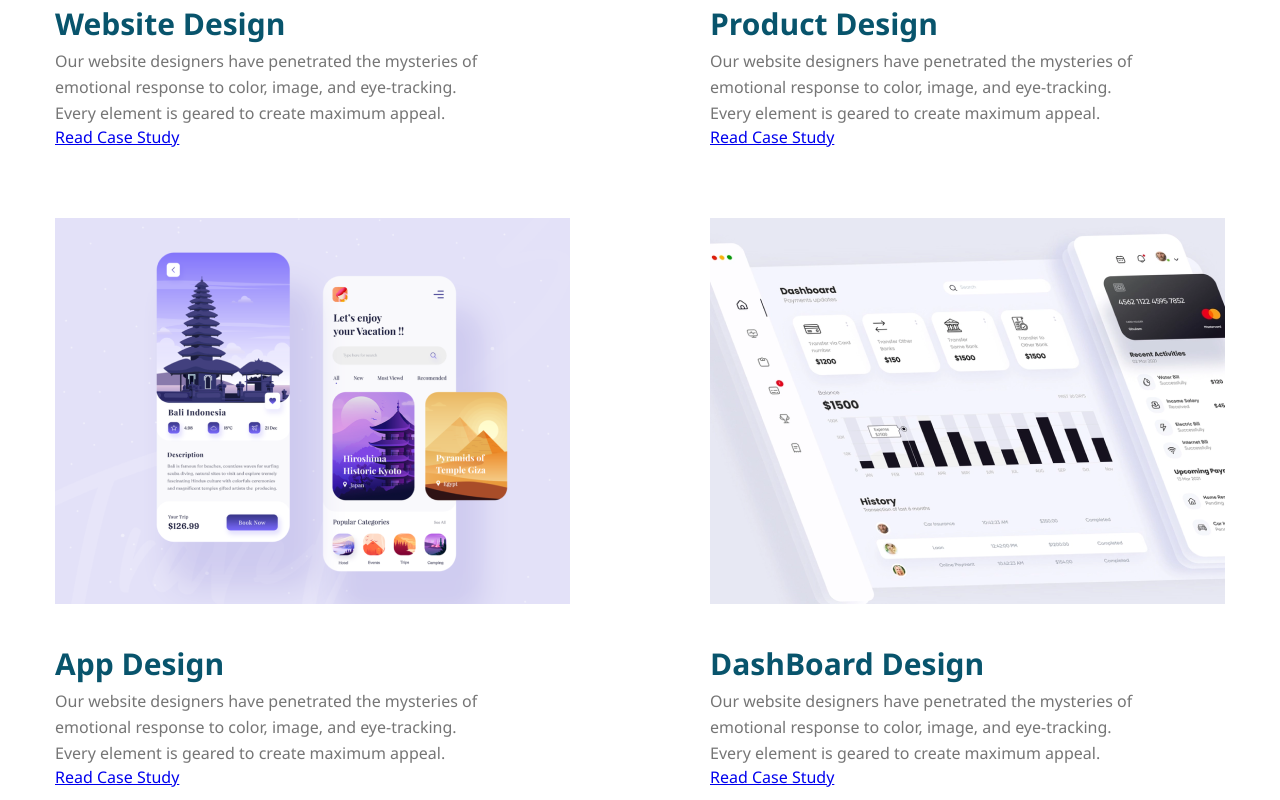
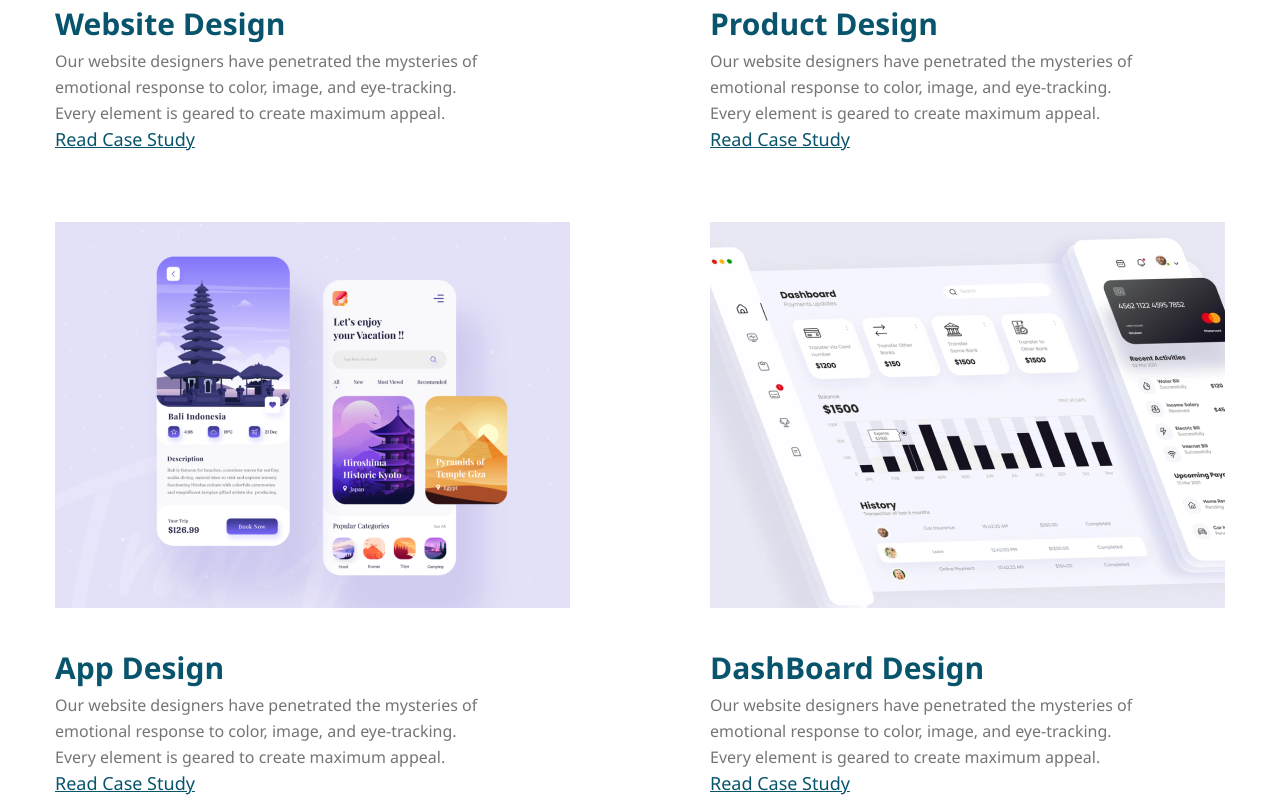
Before and after one commit to shahobiddindev/lesson-9, a plain HTML site: page index.html in a window 1280 px wide. Shown: the part 2840-3640 px from the top of the page. Drawn offline with Linux system fonts and the light colour scheme; a web font is replaced by a local one.

Commit message:
a link remove

```diff
--- a/css/style.css
+++ b/css/style.css
@@ -263,7 +263,7 @@ header {
   color: #757575;
 }
 
-.pro-1 b {
+.pro-1 a {
   margin-top: 20px;
   font-weight: 500;
   font-size: 18px;
```
